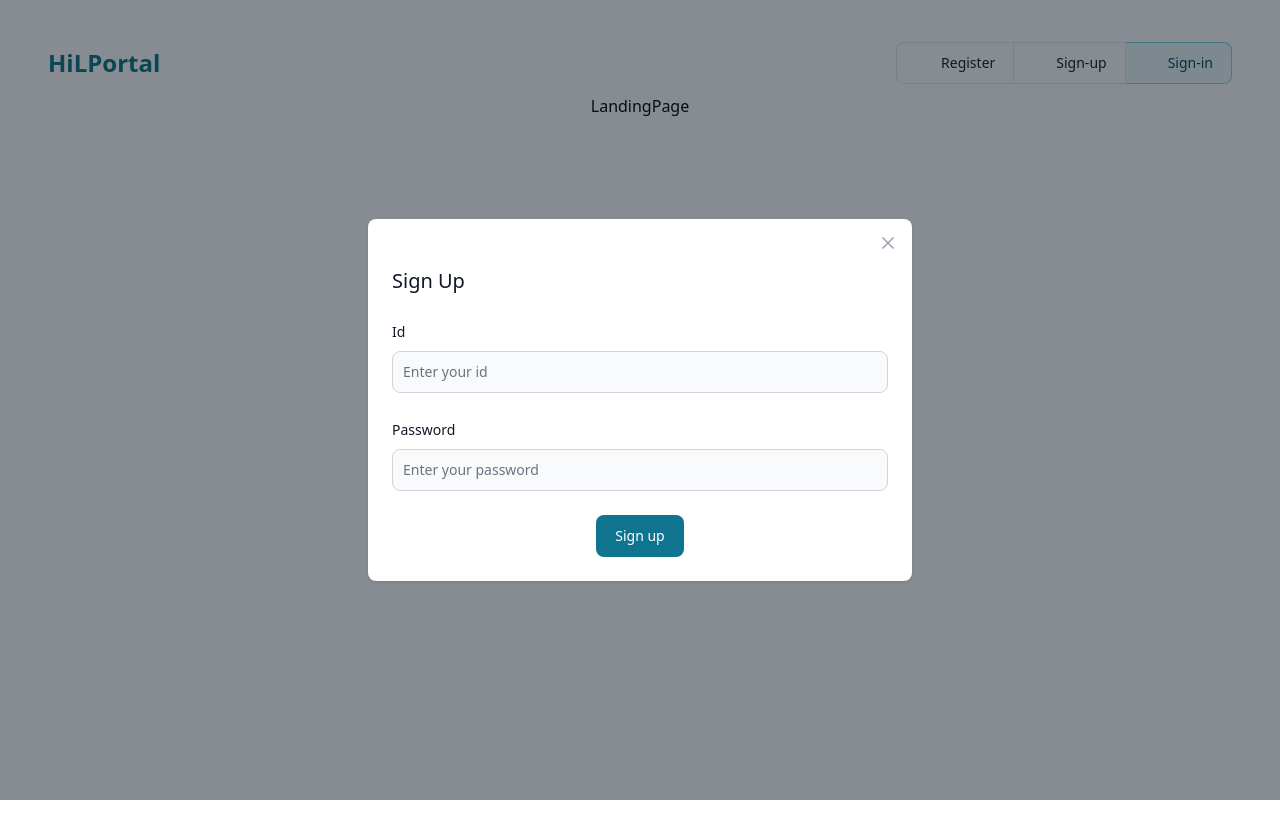
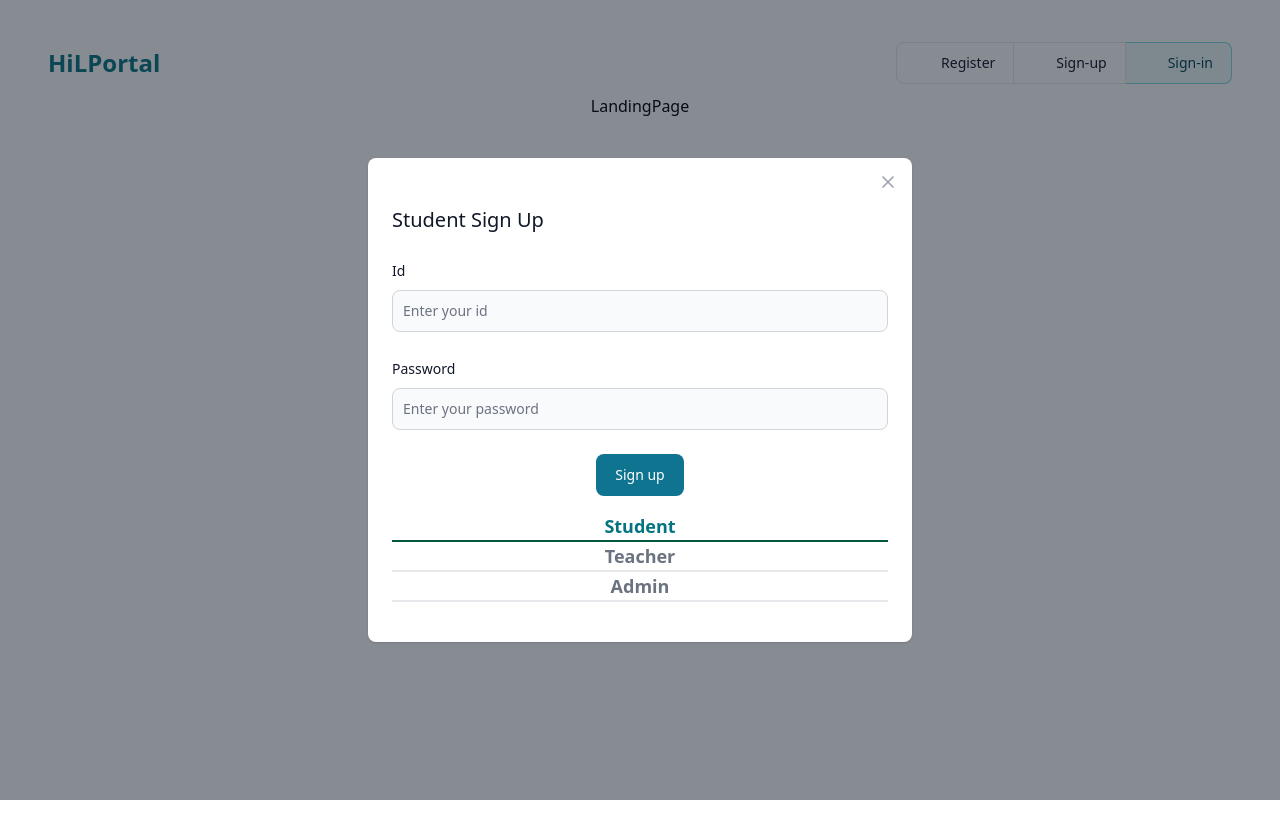
Before and after one commit to Kaleab41/Helpp, a React (Vite) app in the folder client/: page / in a window 1280 px wide. Both pictures are taken after a click on the button "Sign-up". Shown: the top 838 px of the page. Built offline with nearby package versions, Linux system fonts and the light colour scheme; some icons are missing.

Commit message:
Added role selector for signup and signin

```diff
--- a/client/src/components/auth/Signin.tsx
+++ b/client/src/components/auth/Signin.tsx
@@ -1,7 +1,7 @@
 import { Button, Modal } from "flowbite-react"
 import { useState } from "react"
 import { ISignInStudent } from "../../api/types/student.type.ts"
-import { Input } from "../form/index.tsx"
+import { Input, RoleMenu } from "../form/index.tsx"
 
 type SinginProp = {
   openSigninModal: boolean
@@ -10,9 +10,11 @@ type SinginProp = {
 
 export default function Signin({ openSigninModal, SetSigninModal }: SinginProp) {
   const [id, SetId] = useState<ISignInStudent["id"]>("")
+  const [role, SetRole] = useState<string>("Student")
   const [password, SetPassword] = useState<ISignInStudent["password"]>("")
   function onCloseModal() {
     SetSigninModal(false)
+    SetRole("Student") //default role
     SetId("")
     SetPassword("")
   }
@@ -28,7 +30,7 @@ export default function Signin({ openSigninModal, SetSigninModal }: SinginProp)
         <Modal.Body>
           <div className="space-y-6">
             {/* Form Title */}
-            <h3 className="text-xl font-medium text-gray-900 dark:text-white">Sign In</h3>
+            <h3 className="text-xl font-medium text-gray-900 dark:text-white">{`${role} Sign In `}</h3>
 
             {/* Form Component */}
             <Input
@@ -51,6 +53,12 @@ export default function Signin({ openSigninModal, SetSigninModal }: SinginProp)
               <Button onClick={HanldeSignin}>Sign in</Button>
             </div>
           </div>
+          <RoleMenu
+            value={role}
+            SetValue={SetRole}
+            name="RegistrationRole"
+            options={["Student", "Teacher", "Admin"]}
+          />
         </Modal.Body>
       </Modal>
     </>
--- a/client/src/components/auth/Signup.tsx
+++ b/client/src/components/auth/Signup.tsx
@@ -1,7 +1,7 @@
 import { Button, Modal } from "flowbite-react"
 import { useState } from "react"
 import { ISignupStudent } from "../../api/types/student.type.ts"
-import { Input } from "../form/index.tsx"
+import { Input, RoleMenu } from "../form/index.tsx"
 
 type SinginProp = {
   openSignupModal: boolean
@@ -11,8 +11,10 @@ type SinginProp = {
 export default function Signup({ openSignupModal, SetSignupModal }: SinginProp) {
   const [id, SetId] = useState<ISignupStudent["id"]>("")
   const [password, SetPassword] = useState<ISignupStudent["password"]>("")
+  const [role, SetRole] = useState<string>("Student")
   function onCloseModal() {
     SetSignupModal(false)
+    SetRole("Student") //default role
     SetId("")
     SetPassword("")
   }
@@ -28,7 +30,7 @@ export default function Signup({ openSignupModal, SetSignupModal }: SinginProp)
         <Modal.Body>
           <div className="space-y-6">
             {/* Form Title */}
-            <h3 className="text-xl font-medium text-gray-900 dark:text-white">Sign Up</h3>
+            <h3 className="text-xl font-medium text-gray-900 dark:text-white">{`${role} Sign Up `}</h3>
 
             {/* Form Component */}
             <Input
@@ -51,6 +53,12 @@ export default function Signup({ openSignupModal, SetSignupModal }: SinginProp)
               <Button onClick={HanldeSignup}>Sign up</Button>
             </div>
           </div>
+          <RoleMenu
+            value={role}
+            SetValue={SetRole}
+            name="RegistrationRole"
+            options={["Student", "Teacher", "Admin"]}
+          />
         </Modal.Body>
       </Modal>
     </>
```
